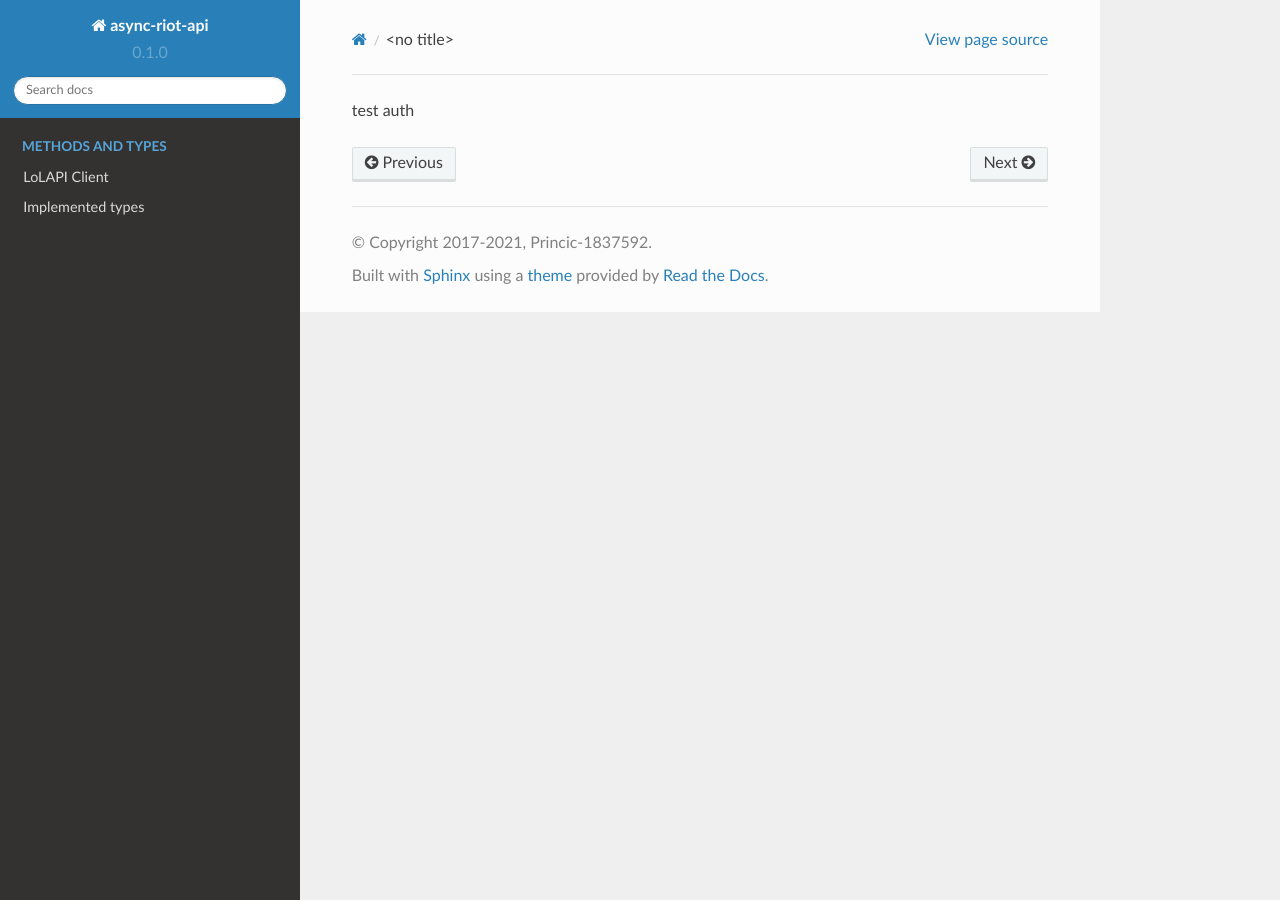
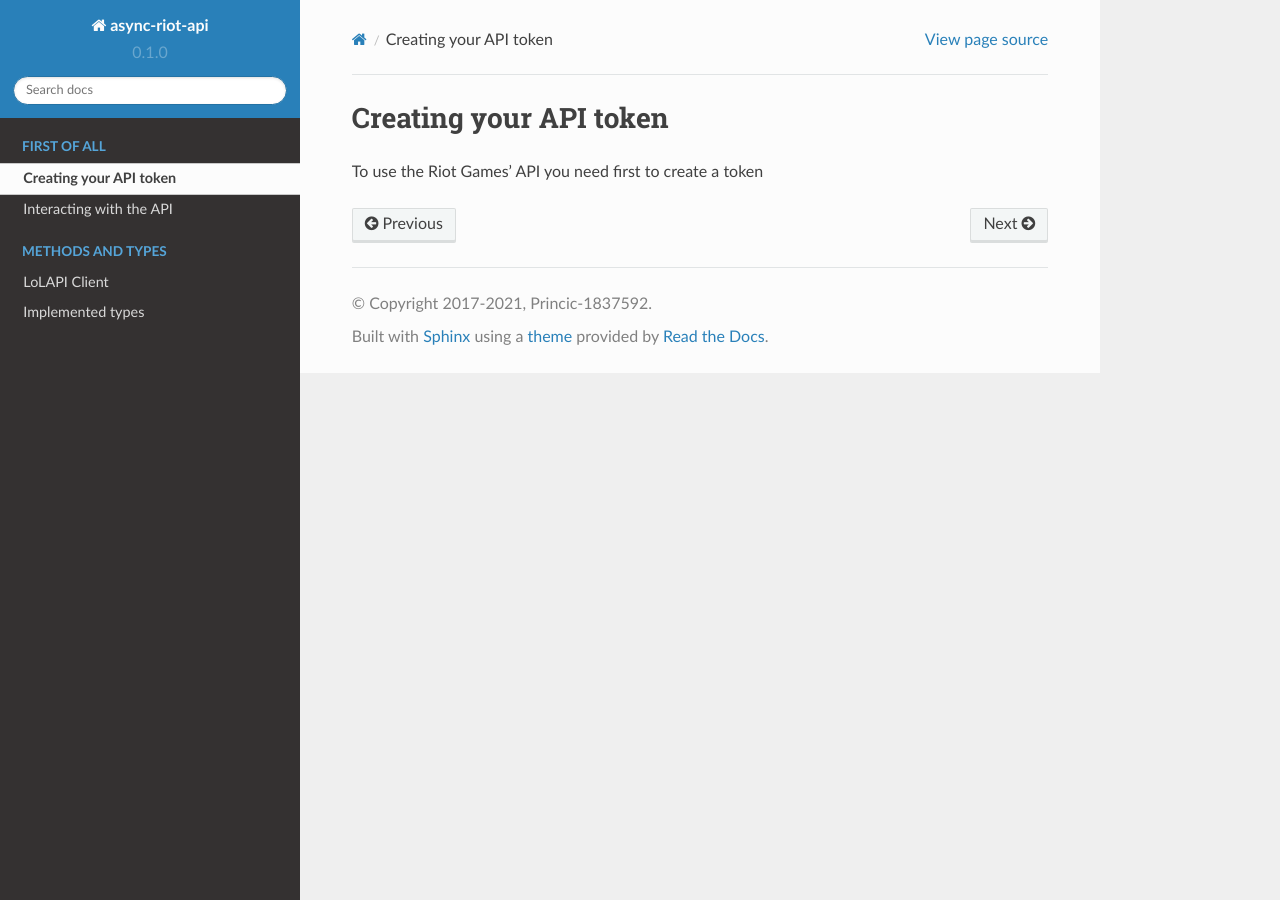
Before and after one commit to Princic-1837592/async-riot-api, a Sphinx documentation site: the page built from docs/source/start/auth.rst, in a window 1280 px wide. Built offline with Sphinx 7.4.7 and the Read the Docs theme 2.0.0, drawn with Linux system fonts in a browser that asks for light colours.

Commit message:
more tests about docs

```diff
--- a/docs/source/start/auth.rst
+++ b/docs/source/start/auth.rst
@@ -1 +1,4 @@
-test auth
+Creating your API token
+=======================
+
+To use the Riot Games' API you need first to create a token
--- a/docs/source/start/quickstart.rst
+++ b/docs/source/start/quickstart.rst
@@ -1 +1,2 @@
-test quickstart
+Quickstart with this library
+============================
```
Also changed, not shown: docs/source/start/interaction.rst (+6 -1 lines), 1 other file.
